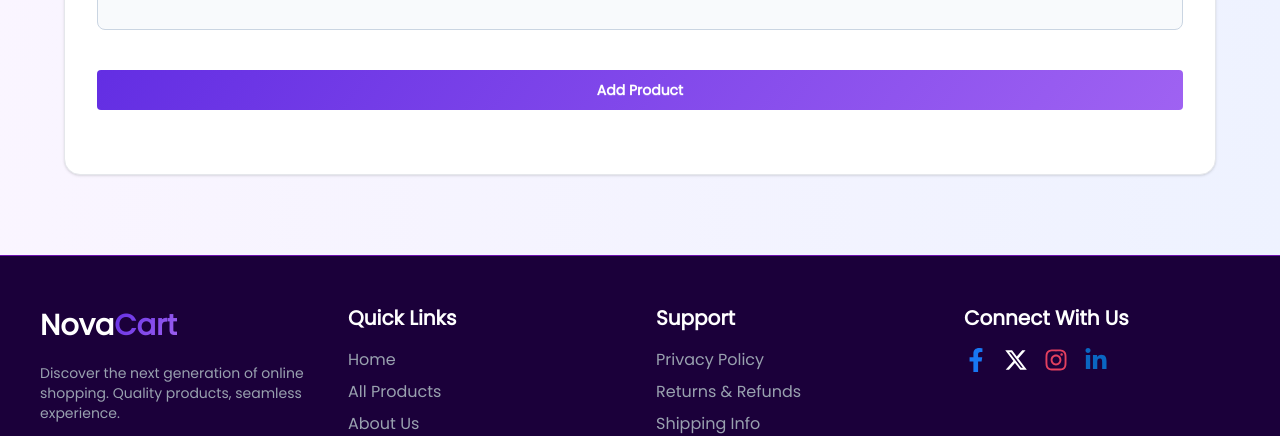
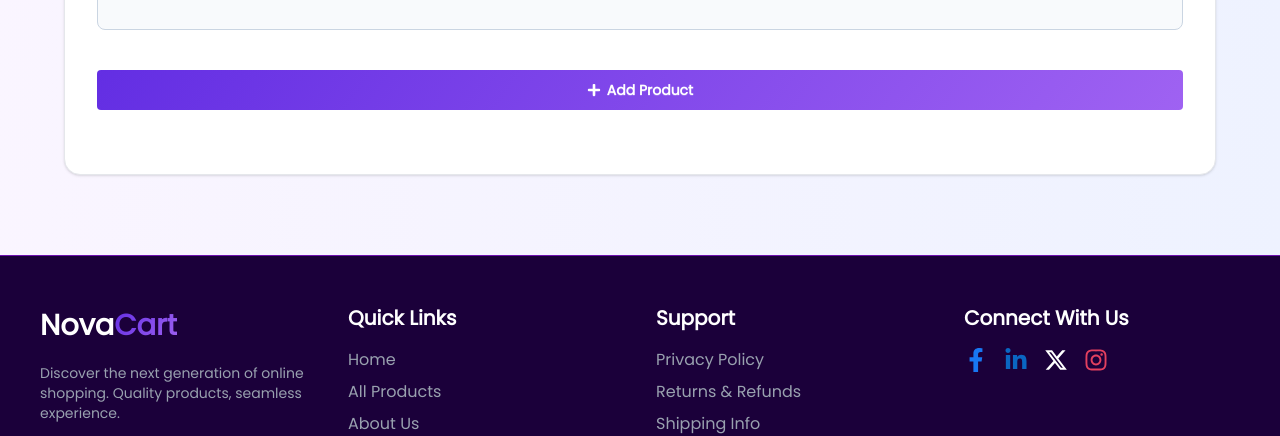
Before and after one commit to Islamul-Hoque/NovaCart, a Next.js app: page /add-product in a window 1280 px wide. Shown: the part 875-1311 px from the top of the page. Built offline with nearby package versions, Linux system fonts and the light colour scheme.

Commit message:
feat: disable Add Product submit button during loading to prevent multiple requests

```diff
--- a/src/Components/Footer.jsx
+++ b/src/Components/Footer.jsx
@@ -40,10 +40,10 @@ const Footer = () => {
         <div className="space-y-4">
           <h3 className="text-xl font-semibold mb-4 text-white">Connect With Us</h3>
           <div className="flex space-x-4">
-            <a href="https://facebook.com" target="_blank" rel="noopener noreferrer" className="text-[#1877F2] transform transition duration-300 hover:scale-125"><FaFacebookF size={24} /></a>
-            <a href="https://twitter.com" target="_blank" rel="noopener noreferrer" className="text-white transform transition duration-300 hover:scale-125"><FaXTwitter size={24} /></a>
+            <a href="https://www.facebook.com/ISLAMUL.HOQUE.ISHFAK.OFFICIAL" target="_blank" rel="noopener noreferrer" className="text-[#1877F2] transform transition duration-300 hover:scale-125"><FaFacebookF size={24} /></a>
+            <a href="https://www.linkedin.com/in/Islamul-Hoque" target="_blank" rel="noopener noreferrer" className="text-[#0A66C2] transform transition duration-300 hover:scale-125"><FaLinkedinIn size={24} /></a>
+            <a href="https://x.com/ISHFAK2003" target="_blank" rel="noopener noreferrer" className="text-white transform transition duration-300 hover:scale-125"><FaXTwitter size={24} /></a>
             <a href="https://instagram.com" target="_blank" rel="noopener noreferrer" className="text-[#E4405F] transform transition duration-300 hover:scale-125"><FaInstagram size={24} /></a>
-            <a href="https://linkedin.com" target="_blank" rel="noopener noreferrer" className="text-[#0A66C2] transform transition duration-300 hover:scale-125"><FaLinkedinIn size={24} /></a>
           </div>
         </div>
       </div>
--- a/src/app/add-product/page.jsx
+++ b/src/app/add-product/page.jsx
@@ -3,10 +3,12 @@
 import React from "react";
 import { useEffect, useState } from "react";
 import toast, { Toaster } from "react-hot-toast";
+import { FaPlus, FaSpinner } from "react-icons/fa";
 
 const AddProduct = () => {
+    const [isLoading, setIsLoading] = useState(false);
+    const [userEmail, setUserEmail] = useState("");
     const categories = ["Electronics", "Home & Furniture", "Audio & Music", "Apparel", "Photography", "Accessories"];
-    const [userEmail, setUserEmail] = useState("");
 
     useEffect(() => {
     const cookies = document.cookie.split("; ");
@@ -18,7 +20,9 @@ const AddProduct = () => {
     }, []);
 
     const handleSubmit = async(e) => {
-        e.preventDefault();
+    e.preventDefault();
+    if (isLoading) return;
+    setIsLoading(true);
 
     const imageUrl = e.target.image.value.trim()
     const newProductData = {
@@ -46,7 +50,11 @@ const AddProduct = () => {
         if (data.insertedId) { toast.success(`"${newProductData.title}" added successfully!`);
             e.target.reset();
         }
-    } catch (err) { toast.error(`Failed to add ${newProductData.title}. Try again!`) }
+    } catch (err) {
+        toast.error(`Failed to add ${newProductData.title}. Try again!`)
+    } finally {
+        setIsLoading(false)
+    }
 }
 
     return (
@@ -101,7 +109,11 @@ const AddProduct = () => {
                         className="textarea h-24" rows={3} required></textarea>
                     </div>
                 </div>
-                <div> <button type="submit" className="btn-primary-w-full mt-4">Add Product</button> </div>
+                <div> <button disabled={isLoading} type="submit" className="btn-primary-w-full mt-4">
+                    {isLoading ?
+                        ( <>  <FaSpinner className="animate-spin" />  Adding... </> )
+                    : ( <> <FaPlus /> Add Product </>  )}
+                    </button> </div>
             </form>
         </div>
         <Toaster />
```
